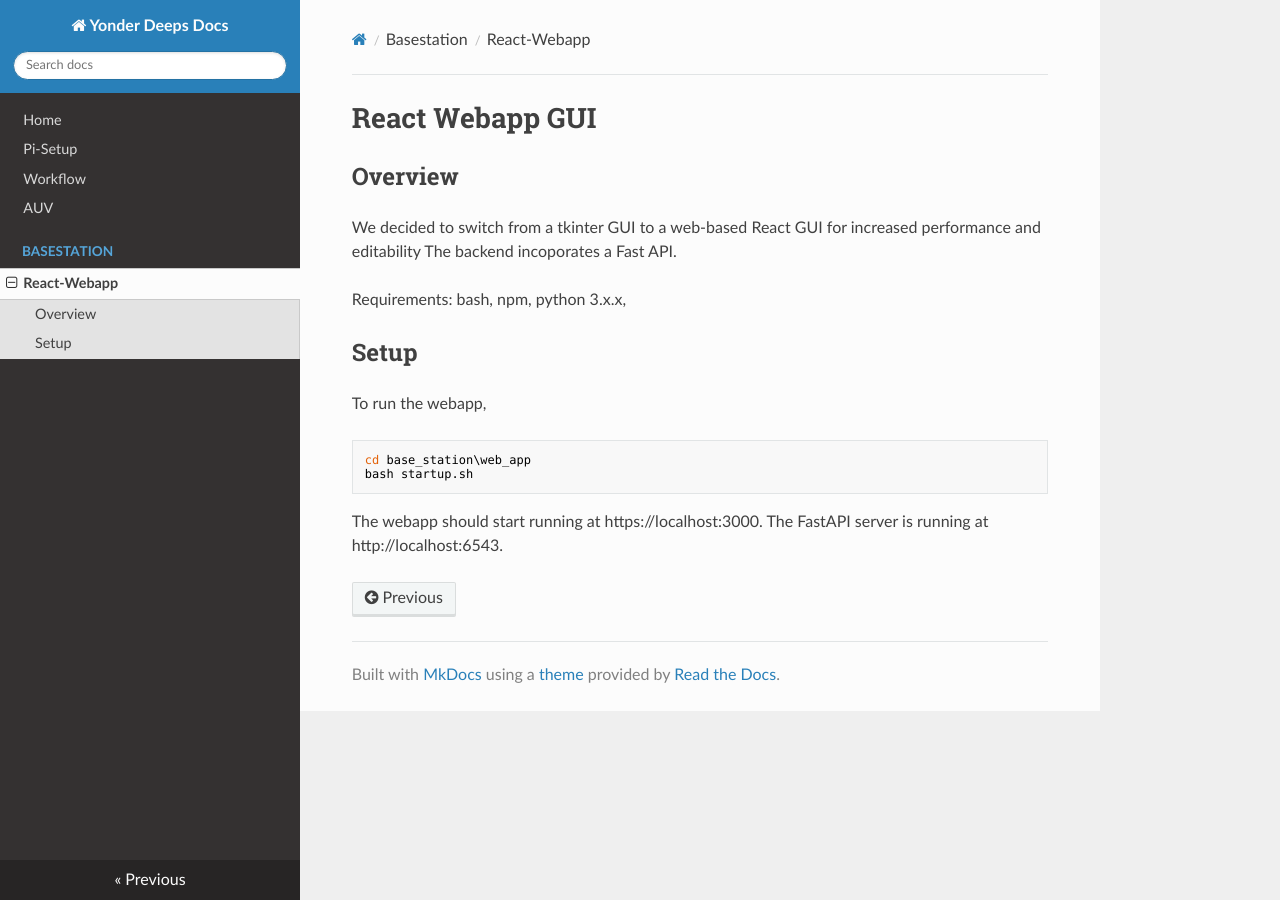
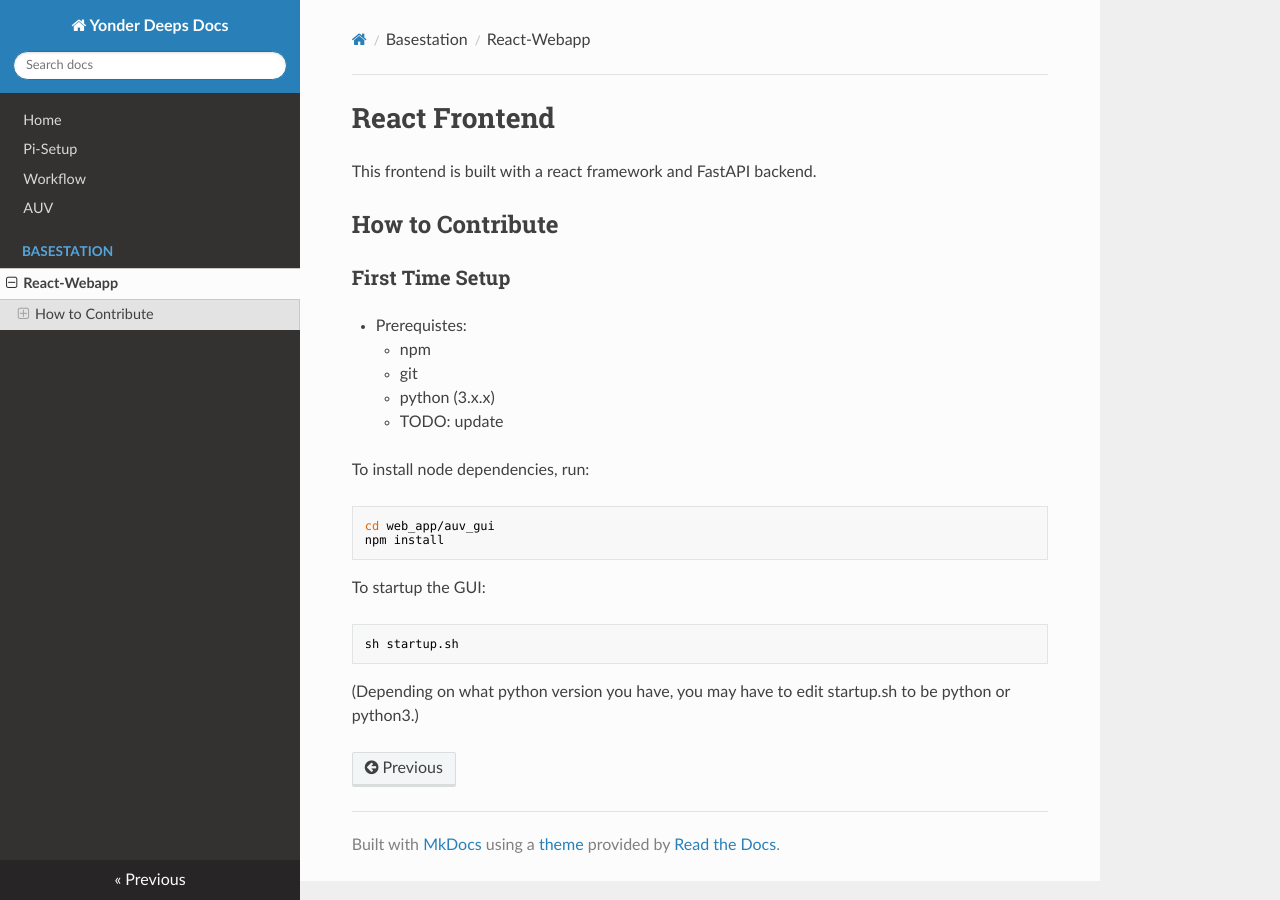
Before and after one commit to Yonder-Deep/YD-Docs, an MkDocs documentation site: the page built from docs/react_webapp.md, in a window 1280 px wide. Built offline with MkDocs 1.6.1, drawn with Linux system fonts in a browser that asks for light colours; nearby versions of some CDN libraries.

Commit message:
fixed react page

````diff
--- a/docs/react_webapp.md
+++ b/docs/react_webapp.md
@@ -1,20 +1,25 @@
-# React Webapp GUI
+# React Frontend
 
-## Overview
+This frontend is built with a react framework and FastAPI backend.
 
-We decided to switch from a tkinter GUI to a web-based React GUI for increased performance and editability
-The backend incoporates a Fast API.
+## How to Contribute
 
-Requirements: bash, npm, python 3.x.x,
+### First Time Setup
 
-## Setup
+- Prerequistes:
+    - npm
+    - git
+    - python (3.x.x)
+    - TODO: update
 
-To run the webapp,
-
+To install node dependencies, run:
 ```bash
-cd base_station\web_app
-bash startup.sh
+cd web_app/auv_gui
+npm install
 ```
 
-The webapp should start running at https://localhost:3000.
-The FastAPI server is running at http://localhost:6543.
+To startup the GUI:
+```bashs
+sh startup.sh
+```
+(Depending on what python version you have, you may have to edit startup.sh to be python or python3.)
````
